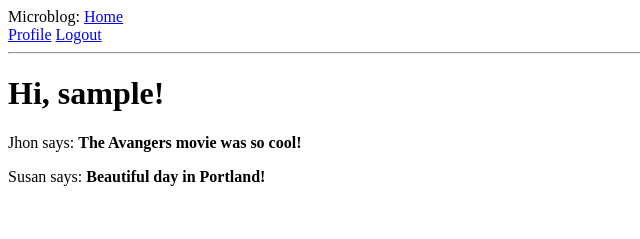
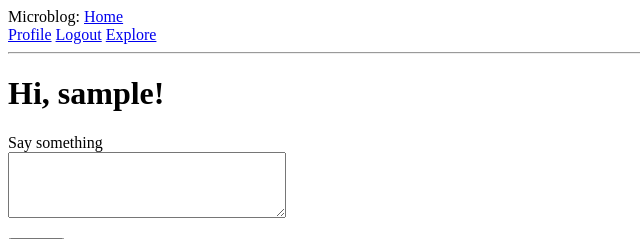
Before and after one commit to evaristofm/microblog, a Flask app: page / in a window 1280 px wide. Shown: the top 239 px of the page, without its empty margins (0-640 px from the left). Run offline with Flask 2, Linux system fonts and the light colour scheme; a user stored in the database is signed in; tables that the repository leaves empty hold one stand-in row (values such as "Sample post").

Commit message:
Definindo forms de envio de postagens e a rota

```diff
--- a/app/forms.py
+++ b/app/forms.py
@@ -42,3 +42,9 @@ class EditProfileForm(FlaskForm):
             user = User.query.filter_by(username=self.username.data).first()
             if user is not None:
                 raise ValidationError('Please use a different username.')
+
+
+class PostForm(FlaskForm):
+    post = TextAreaField('Say something', validators=[
+        DataRequired(), Length(min=1, max=140)])
+    submit = SubmitField()
--- a/app/routes.py
+++ b/app/routes.py
@@ -9,6 +9,8 @@ from datetime import datetime
 from werkzeug.urls import url_parse
 from flask import render_template, flash, redirect, url_for
 from flask_login import current_user, login_user, logout_user, login_required
+from app.forms import PostForm
+from app.models import Post
 
 
 
@@ -17,17 +19,19 @@ from flask_login import current_user, login_user, logout_user, login_required
 @app.route('/index')
 @login_required
 def index():
-    posts = [
-        {
-            'author': {'username': 'Jhon'},
-            'body': 'The Avangers movie was so cool!'
-        },
-        {
-            'author': {'username': 'Susan'},
-            'body': 'Beautiful day in Portland!'
-        }
-    ]
-    return render_template('index.html',title='Home', posts=posts)
+    form = PostForm()
+    if form.validate_on_submit():
+        post = Post(body=form.post.data, author=current_user)
+        db.session.add(post)
+        db.session.commit()
+        flash('Your post is now live!')
+        return redirect(url_for('index'))
+    posts = current_user.followed_posts().all()
+    return render_template("index.html", title='Home Page', form=form, posts=posts)
+
+
+
+
 
 @app.route('/login', methods=['GET', 'POST'])
 def login():
@@ -128,3 +132,10 @@ def unfollow(username):
     db.session.commit()
     flash('You are not following {}.'.format(username))
     return redirect(url_for('user', username=username))
+
+
+@app.route('/explore')
+@login_required
+def explore():
+    posts = Post.query.order_by(Post.timestamp.desc()).all()
+    return render_template('index.html', title='Explore', posts=posts)
--- a/app/templates/_post.html
+++ b/app/templates/_post.html
@@ -1,8 +1,13 @@
 
 
-<table>
+   <table>
     <tr valign="top">
         <td><img src="{{ post.author.avatar(36) }}"></td>
-        <td>{{ post.author.username }} says:<br>{{ post.body }}</td>
+        <td>
+            <a href="{{ url_for('user', username=post.author.username) }}">
+                {{ post.author.username }}
+            </a>
+            says:<br>{{ post.body }}
+        </td>
     </tr>
 </table>
--- a/app/templates/base.html
+++ b/app/templates/base.html
@@ -17,6 +17,7 @@
             {% else %}
                 <a href="{{ url_for('user', username=current_user.username) }}">Profile</a>
                 <a href="{{url_for('logout')}}">Logout</a>
+                <a href="{{ url_for('explore') }}">Explore</a>
             {% endif %}
 
     </div>
--- a/app/templates/index.html
+++ b/app/templates/index.html
@@ -2,7 +2,24 @@
 
 {% block content %}
     <h1>Hi, {{ current_user.username }}!</h1>
+    {% if form %}
+    <form action="" method="post">
+        {{ form.hidden_tag() }}
+        <p>
+            {{ form.post.label }}<br>
+            {{ form.post(cols=32, rows=4) }}<br>
+            {% for error in form.post.errors %}
+            <span style="color: red;">[{{ error }}]</span>
+            {% endfor %}
+        </p>
+        <p>{{ form.submit() }}</p>
+    </form>
+    {% endif %}
+
     {% for post in posts %}
-    <div><p>{{ post.author.username }} says: <b>{{ post.body }}</b></p></div>
+
+        {% include '_post.html' %}
+
     {% endfor %}
+
 {% endblock %}
```
Also changed, not shown: app.db.
